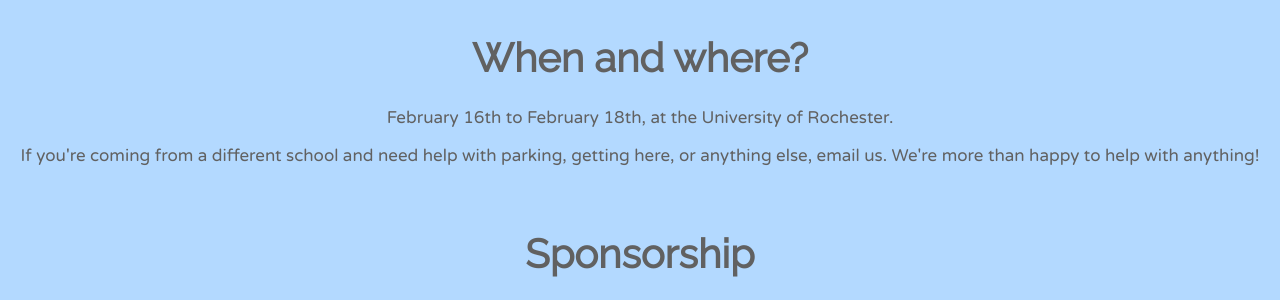
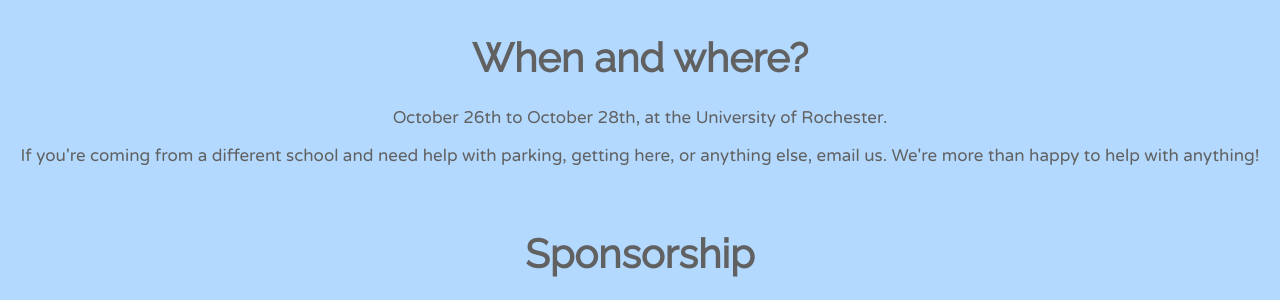
Before and after one commit to RocHack/rochack.org, a Jekyll site: the page dandyhacks/hackathon.html, which Jekyll copies as it is, in a window 1280 px wide and 900 px high, scrolled down 1618 px. Shown: the part 153-453 px from the top of the window. Built offline with Jekyll 4.4.1, drawn with Linux system fonts in a browser that asks for light colours.

Commit message:
Fix dates

```diff
--- a/dandyhacks/hackathon.html
+++ b/dandyhacks/hackathon.html
@@ -63,7 +63,7 @@
                 </div>
                 <div class="container-about">
                     <h1> When and where? </h1>
-                    <p> February 16th to February 18th, <!--a href="https://www.google.com/maps/place/Rettner+Hall,+500+Wilson+Blvd,+Rochester,+NY+14627/@43.1285502,-77.632249,17z/data=!3m1!4b1!4m7!1m4!3m3!1s0x89d6b4c7e5dc3a6d:0xde5eaedae1b0ea81!2sWilson+Commons,+Rochester,+NY+14611!3b1!3m1!1s0x89d6b4c7fd404615:0xc99f79bddbb79162" target="_blank"> Rettner Hall</a> (the new building right next to Wilson Commons)--> at the University of Rochester. </p>
+                    <p> October 26th to October 28th, <!--a href="https://www.google.com/maps/place/Rettner+Hall,+500+Wilson+Blvd,+Rochester,+NY+14627/@43.1285502,-77.632249,17z/data=!3m1!4b1!4m7!1m4!3m3!1s0x89d6b4c7e5dc3a6d:0xde5eaedae1b0ea81!2sWilson+Commons,+Rochester,+NY+14611!3b1!3m1!1s0x89d6b4c7fd404615:0xc99f79bddbb79162" target="_blank"> Rettner Hall</a> (the new building right next to Wilson Commons)--> at the University of Rochester. </p>
                     <p> If you're coming from a different school and need help with parking, getting here, or anything else, email us. We're more than happy to help with anything! </p>
                 </div>
                 <div class="container-about">
```
Also changed, not shown: other parts of dandyhacks/hackathon.html (+1 -1 lines).
